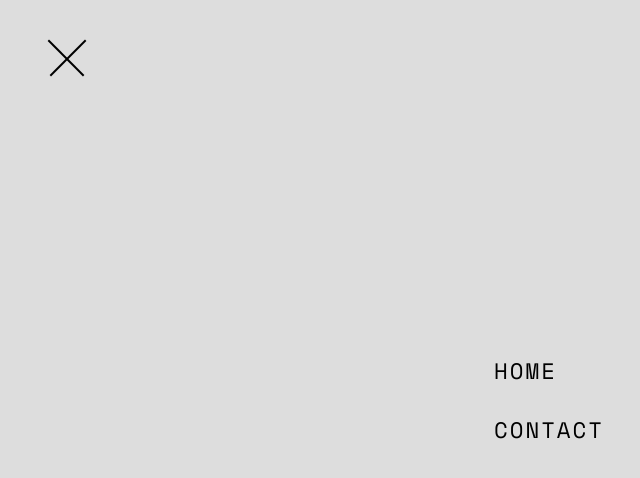
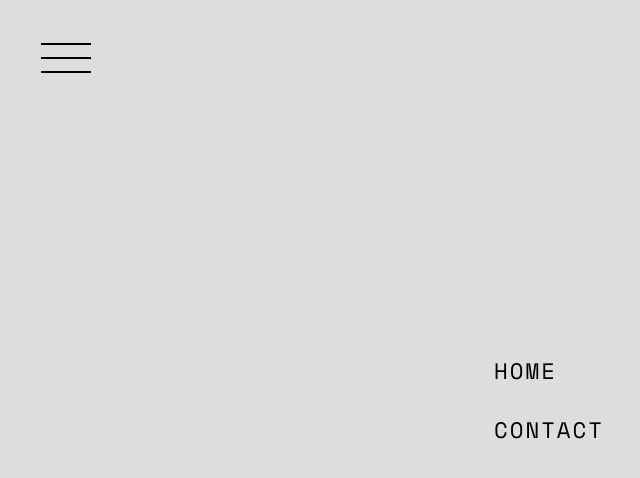
Before and after one commit to Kat-Codes/katcodes.co.uk, a React (Create React App) app: page / in a window 1280 px wide. Both pictures are taken after a click on the element 165 px from the left and 58 px from the top of the page. Shown: the top 478 px of the page, without its empty margins (99-739 px from the left). Built offline with nearby package versions, Linux system fonts and the light colour scheme.

Commit message:
:heavy_minus_sign: Remove react spring

```diff
--- a/package.json
+++ b/package.json
@@ -11,12 +11,12 @@
     "@types/react": "^17.0.2",
     "@types/react-dom": "^17.0.1",
     "formik": "^2.2.0",
+    "gsap": "^3.6.1",
     "react": "^16.13.1",
     "react-dom": "^16.13.1",
     "react-helmet": "^6.1.0",
     "react-router-dom": "^5.2.0",
     "react-scripts": "4.0.3",
-    "react-spring": "^8.0.27",
     "styled-components": "^5.2.0",
     "typescript": "^4.2.3"
   },
--- a/src/App.tsx
+++ b/src/App.tsx
@@ -27,7 +27,6 @@ function App() {
                 <link
                     href='https://fonts.googleapis.com/css2?family=Space+Mono:ital,wght@0,400&display=swap'
                     rel='stylesheet'></link>
-
             </Helmet>
             <GlobalStyle />
             <PageWrapper>
--- a/src/components/Header.tsx
+++ b/src/components/Header.tsx
@@ -1,7 +1,7 @@
 import React, { useState } from 'react';
 import styled from 'styled-components';
-import Navbar from './Navbar/Navbar';
-import SocialLinks from './SocialLinks';
+import Navbar from './navbar/navbar';
+import SocialLinks from './socialLinks';
 
 const Header = () => {
     const [open, setOpen] = useState(false);
--- a/src/components/Navbar/Navbar.tsx
+++ b/src/components/Navbar/Navbar.tsx
@@ -1,31 +1,16 @@
 import React from 'react';
 import styled from 'styled-components';
-import { useSpring, animated } from 'react-spring';
-
 import BurgerMenu from './burgerMenu';
 import CollapseMenu from './collapseMenu';
 
-const Navbar = ({ navbarState, handleNavbar }: NavbarProps) => {
-    const barAnimation = useSpring({
-        from: { transform: 'translate3d(0, 0, 0)' },
-        transform: 'translate3d(0, 0, 0)',
-    });
-
-    return (
-        <NavWrapper>
-            <CollapseMenu
-                navbarState={navbarState}
-                handleNavbar={handleNavbar}
-            />
-            <NavBar style={barAnimation}>
-                <BurgerMenu
-                    navbarState={navbarState}
-                    handleNavbar={handleNavbar}
-                />
-            </NavBar>
-        </NavWrapper>
-    );
-};
+const Navbar = ({ navbarState, handleNavbar }: NavbarProps) => (
+    <NavWrapper>
+        <CollapseMenu navbarState={navbarState} handleNavbar={handleNavbar} />
+        <NavBar>
+            <BurgerMenu navbarState={navbarState} handleNavbar={handleNavbar} />
+        </NavBar>
+    </NavWrapper>
+);
 
 type NavbarProps = {
     navbarState: boolean;
@@ -36,7 +21,7 @@ const NavWrapper = styled.div`
     z-index: 10;
 `;
 
-const NavBar = styled(animated.nav)`
+const NavBar = styled.nav`
     color: black;
     z-index: 10;
 `;
--- a/src/components/Navbar/burgerMenu.tsx
+++ b/src/components/Navbar/burgerMenu.tsx
@@ -44,7 +44,7 @@ const Wrapper = styled.div`
         transition: all ease-in-out 0.2s;
     }
 
-    .open span:nth-child(3) {
+    /* .open span:nth-child(3) {
         transform: rotate(45deg);
         top: -14px;
     }
@@ -57,7 +57,7 @@ const Wrapper = styled.div`
         transform: rotate(-45deg);
         top: 14px;
         left: 2px;
-    }
+    } */
 `;
 
 export default BurgerMenu;
--- a/src/components/Navbar/collapseMenu.tsx
+++ b/src/components/Navbar/collapseMenu.tsx
@@ -1,11 +1,10 @@
 import React from 'react';
 import styled from 'styled-components';
 
-import { useSpring, animated } from 'react-spring';
 import { Link } from 'react-router-dom';
 
 const CollapseMenu = ( {handleNavbar, navbarState}: MenuProps) => {
-    const { open } = useSpring({ open: navbarState ? 0 : 1 });
+    // const open = navbarState ? 0 : 1 ;
 
     const sendClickEvent = () => {
         handleNavbar();
@@ -13,17 +12,7 @@ const CollapseMenu = ( {handleNavbar, navbarState}: MenuProps) => {
 
     if (navbarState === true) {
         return (
-            <CollapseWrapper
-                style={{
-                    transform: open
-                        .interpolate({
-                            range: [0, 0.2, 0.3, 1],
-                            output: [0, -20, 0, -1000],
-                        })
-                        .interpolate(
-                            (openValue) => `translate3d(0, ${openValue}px, 0`
-                        ),
-                }}>
+            <CollapseWrapper>
                 <NavLinks>
                     <li>
                         <StyledLink to='/' onClick={sendClickEvent}>
@@ -49,7 +38,7 @@ type MenuProps = {
 
 export default CollapseMenu;
 
-const CollapseWrapper = styled(animated.div)`
+const CollapseWrapper = styled.div`
     /* z-index: 5; */
     background-color: #ddd;
     position: fixed;
```
Also changed, not shown: 1 other file (tests, documents, lock files or other folders).
